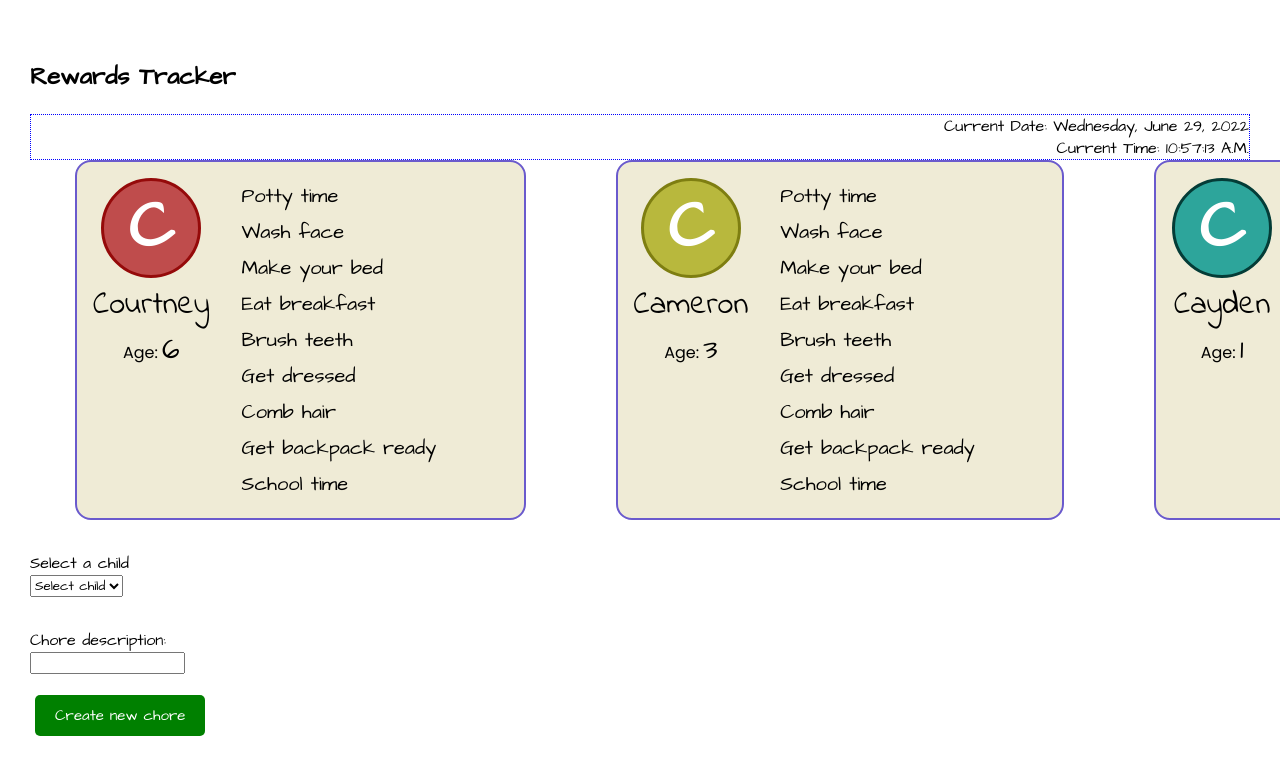
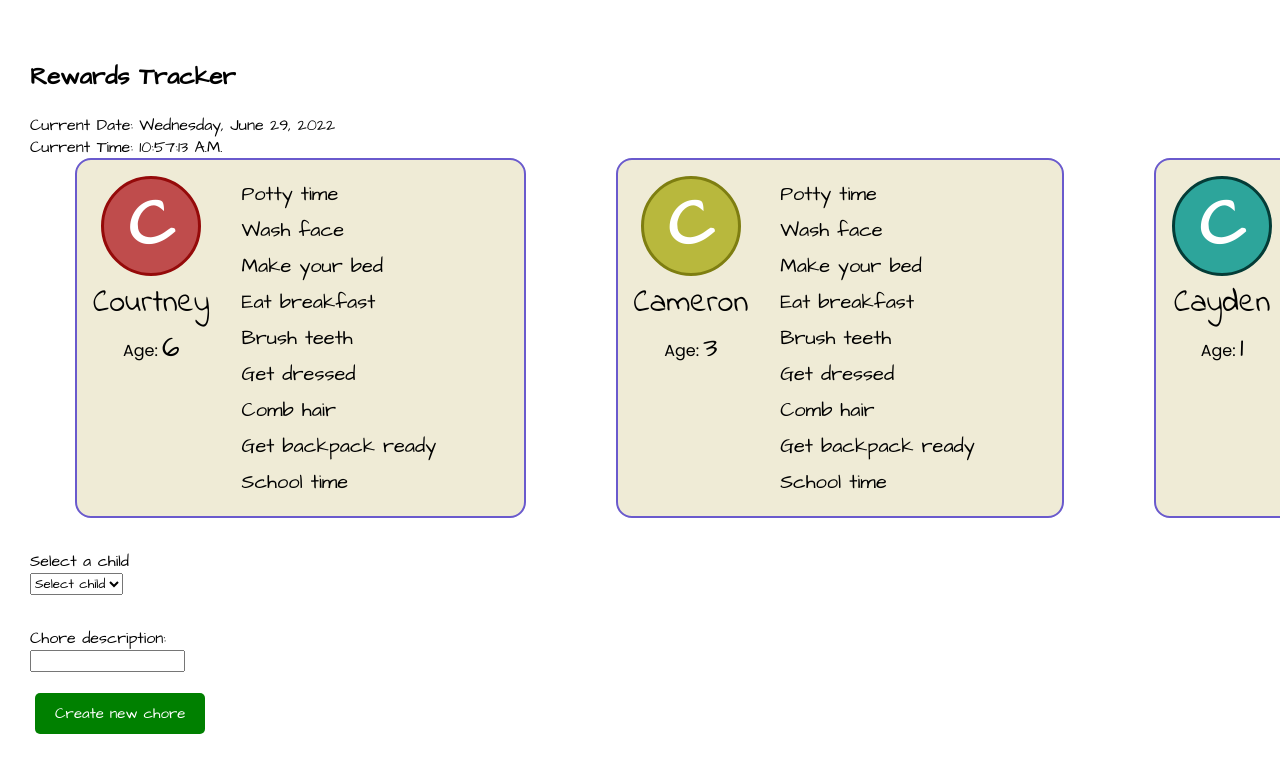
Before and after one commit to CourtneyDM/incentivize, a React (Create React App) app in the folder client/: page / in a window 1280 px wide. Shown: the top 774 px of the page. Built offline with nearby package versions, Linux system fonts and the light colour scheme.

Commit message:
Updated default font; removed time and date styling

```diff
--- a/client/src/index.css
+++ b/client/src/index.css
@@ -4,26 +4,12 @@
   -webkit-font-smoothing: antialiased;
   -moz-osx-font-smoothing: grayscale;
   box-sizing: border-box;
-  font-family: "Architects Daughter", "Butterfly Kids", -apple-system, BlinkMacSystemFont, "Segoe UI", "Roboto",
-    "Oxygen", "Ubuntu", "Cantarell", "Fira Sans", "Droid Sans", "Helvetica Neue", sans-serif, cursive;
+  font-family: "Architects Daughter", "Butterfly Kids", -apple-system, BlinkMacSystemFont, "Segoe UI", "Roboto", "Oxygen", "Ubuntu", "Cantarell", "Fira Sans", "Droid Sans", "Helvetica Neue",
+    sans-serif, cursive;
   font-weight: 400px;
   margin: 0;
   padding: 0;
   scroll-behavior: smooth;
-}
-
-#current-timestamp {
-  border: 1px dotted blue;
-  display: flex;
-  flex-flow: column;
-  align-items: flex-end;
-}
-
-#current-timestamp--date,
-#current-timestamp--time {
-  font-size: 32px;
-  font-weight: 400;
-  line-height: 48px;
 }
 
 .btn {
```
